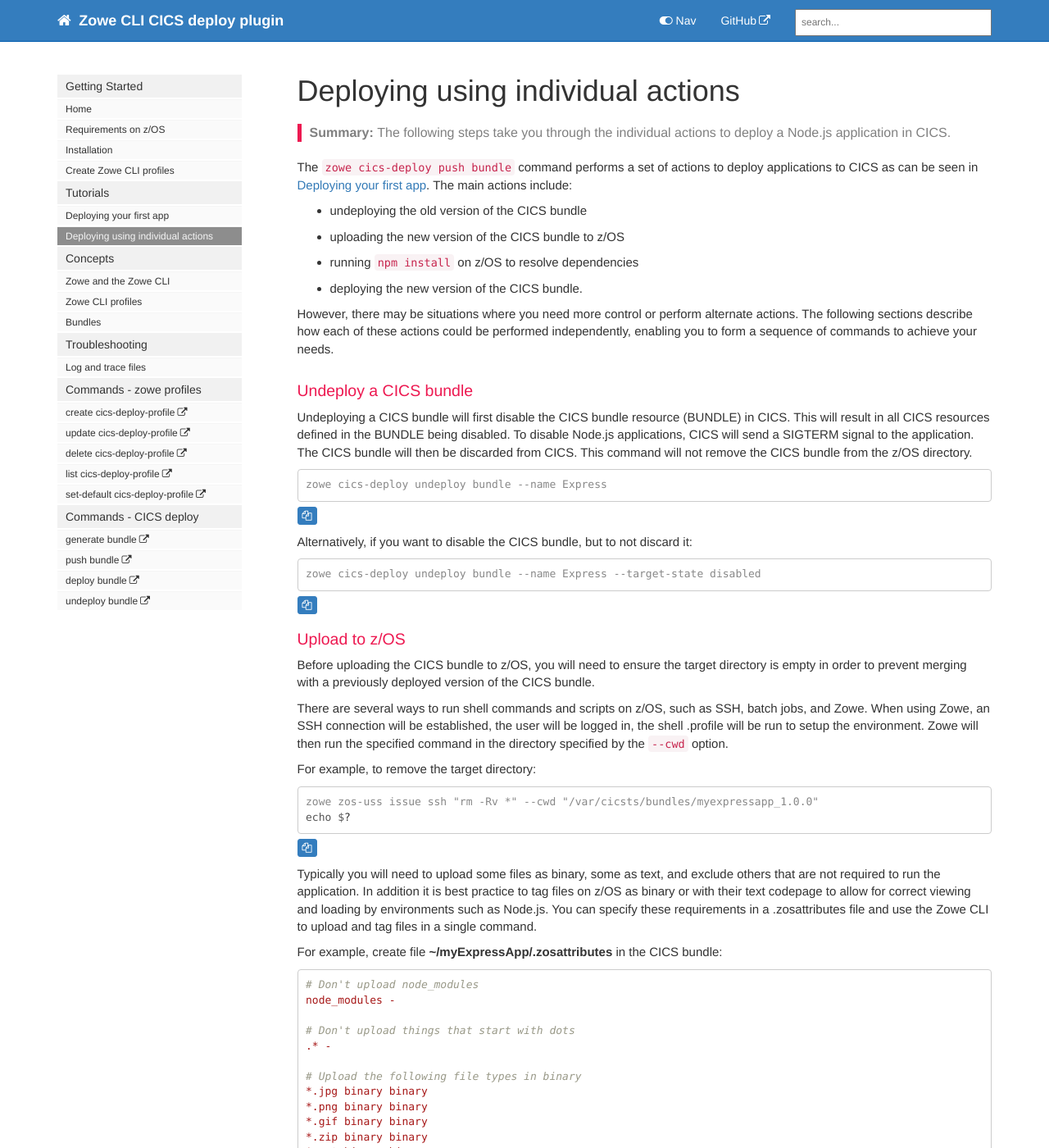
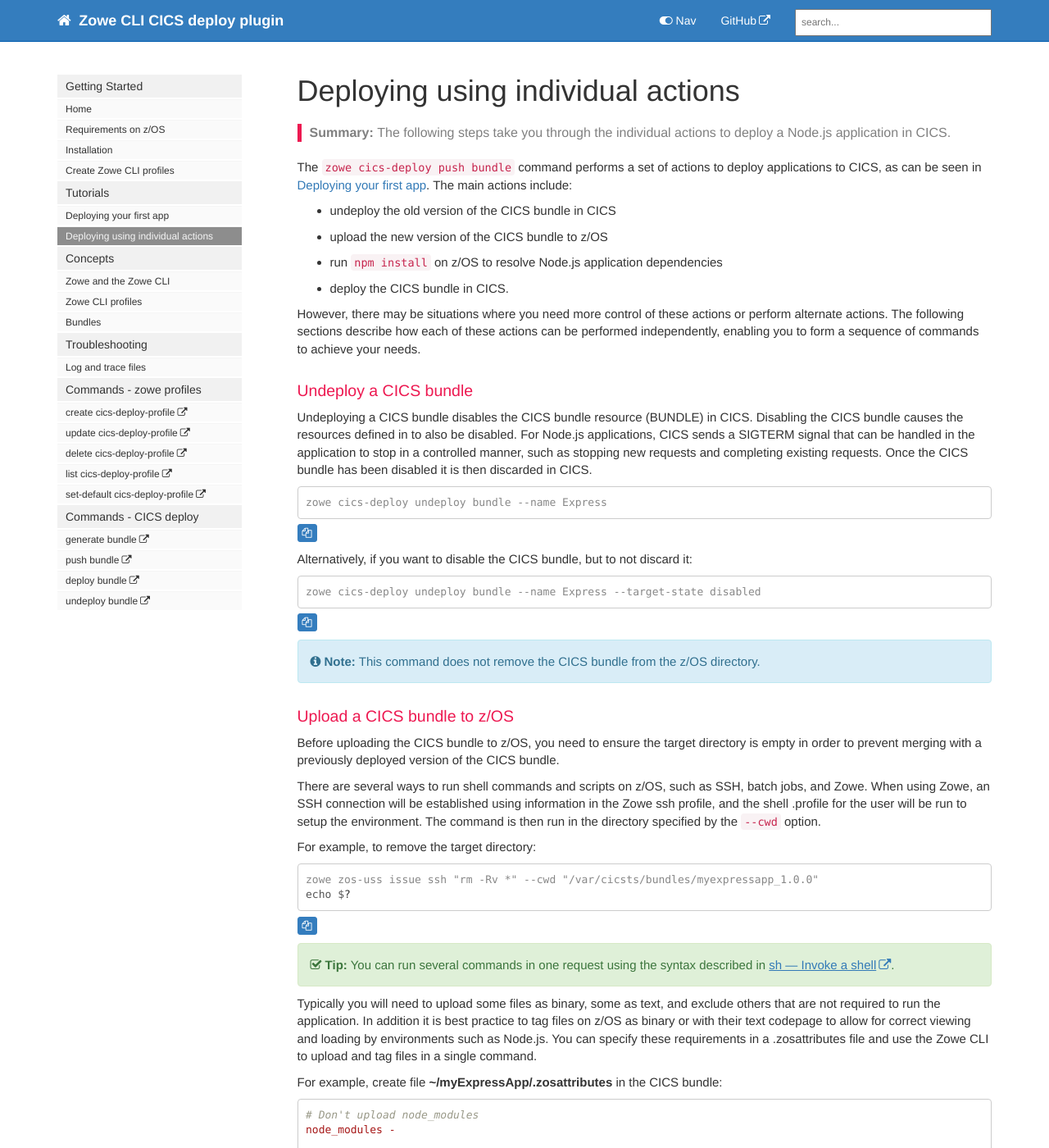
Before and after one commit to IBM/zowe-cli-cics-deploy-plugin, a Jekyll site: the page built from docs/pages/cdp/cdp-Deploying-using-individual-actions.md, in a window 1280 px wide and 1400 px high. Shown: the whole window at 82% size. Built offline with Jekyll 4.4.1, drawn with Linux system fonts in a browser that asks for light colours; nearby versions of some CDN libraries; comment, search, counter and statistics services are not loaded; some of the changed text lies outside the part shown.

Commit message:
Remove future tense

````diff
--- a/docs/pages/cdp/cdp-Deploying-using-individual-actions.md
+++ b/docs/pages/cdp/cdp-Deploying-using-individual-actions.md
@@ -9,18 +9,18 @@ folder: cdp
 toc: false
 ---
 
-The `zowe cics-deploy push bundle` command performs a set of actions to deploy applications to CICS as can be seen in [Deploying your first app](cdp-cdp-Deploying-your-first-app). The main actions include:
+The `zowe cics-deploy push bundle` command performs a set of actions to deploy applications to CICS, as can be seen in [Deploying your first app](cdp-cdp-Deploying-your-first-app). The main actions include:
 
-* undeploying the old version of the CICS bundle
-* uploading the new version of the CICS bundle to z/OS
-* running `npm install` on z/OS to resolve dependencies
-* deploying the new version of the CICS bundle.
+* undeploy the old version of the CICS bundle in CICS
+* upload the new version of the CICS bundle to z/OS
+* run `npm install` on z/OS to resolve Node.js application dependencies
+* deploy the CICS bundle in CICS.
 
-However, there may be situations where you need more control or perform alternate actions. The following sections describe how each of these actions could be performed independently, enabling you to form a sequence of commands to achieve your needs.
+However, there may be situations where you need more control of these actions or perform alternate actions. The following sections describe how each of these actions can be performed independently, enabling you to form a sequence of commands to achieve your needs.
 
 ### Undeploy a CICS bundle
 
-Undeploying a CICS bundle will first disable the CICS bundle resource (BUNDLE) in CICS. This will result in all CICS resources defined in the BUNDLE being disabled. To disable Node.js applications, CICS will send a SIGTERM signal to the application. The CICS bundle will then be discarded from CICS. This command will not remove the CICS bundle from the z/OS directory.
+Undeploying a CICS bundle disables the CICS bundle resource (BUNDLE) in CICS. Disabling the CICS bundle causes the resources defined in to also be disabled. For Node.js applications, CICS sends a SIGTERM signal that can be handled in the application to stop in a controlled manner, such as stopping new requests and completing existing requests. Once the CICS bundle has been disabled it is then discarded in CICS.
 
 ```console
 zowe cics-deploy undeploy bundle --name Express
@@ -32,11 +32,13 @@ Alternatively, if you want to disable the CICS bundle, but to not discard it:
 zowe cics-deploy undeploy bundle --name Express --target-state disabled
 ```
 
-### Upload to z/OS
+{% include note.html content="This command does not remove the CICS bundle from the z/OS directory." %}
 
-Before uploading the CICS bundle to z/OS, you will need to ensure the target directory is empty in order to prevent merging with a previously deployed version of the CICS bundle.
+### Upload a CICS bundle to z/OS
 
-There are several ways to run shell commands and scripts on z/OS, such as SSH, batch jobs, and Zowe. When using Zowe, an SSH connection will be established, the user will be logged in, the shell .profile will be run to setup the environment. Zowe will then run the specified command in the directory specified by the `--cwd` option.
+Before uploading the CICS bundle to z/OS, you need to ensure the target directory is empty in order to prevent merging with a previously deployed version of the CICS bundle.
+
+There are several ways to run shell commands and scripts on z/OS, such as SSH, batch jobs, and Zowe. When using Zowe, an SSH connection will be established using information in the Zowe ssh profile, and the shell .profile for the user will be run to setup the environment. The command is then run in the directory specified by the `--cwd` option.
 
 For example, to remove the target directory:
 
@@ -44,6 +46,8 @@ For example, to remove the target directory:
 zowe zos-uss issue ssh "rm -Rv *" --cwd "/var/cicsts/bundles/myexpressapp_1.0.0"
 echo $?
 ```
+
+{% include tip.html content="You can run several commands in one request using the syntax described in [sh — Invoke a shell](https://www.ibm.com/support/knowledgecenter/en/SSLTBW_2.3.0/com.ibm.zos.v2r3.bpxa500/sh.htm)." %}
 
 Typically you will need to upload some files as binary, some as text, and exclude others that are not required to run the application. In addition it is best practice to tag files on z/OS as binary or with their text codepage to allow for correct viewing and loading by environments such as Node.js. You can specify these requirements in a .zosattributes file and use the Zowe CLI to upload and tag files in a single command.
 
@@ -76,9 +80,9 @@ Then upload the CICS bundle to z/OS:
 zowe zos-files upload dir-to-uss ~/myExpressApp/ /var/cicsts/bundles/myexpressapp_1.0.0 --recursive --attributes ~/myExpressApp/.zosattributes
 ```
 
-### Run npm install on z/OS
+### Run npm on z/OS
 
-A Node.js application will typically depend on packages that are described in `package.json`. The dependencies can be installed by running `npm install`. For example:
+A Node.js application typically depends on packages that are described in `package.json`. The dependencies can be installed by running `npm install` in the z/os directory containing `package.json`, for example:
 
 ```console
 zowe zos-uss issue ssh "npm install" --cwd "/var/cicsts/bundles/myexpressapp_1.0.0"
@@ -86,14 +90,14 @@ zowe zos-uss issue ssh "npm install" --cwd "/var/cicsts/bundles/myexpressapp_1.0
 
 ### Deploy a CICS bundle
 
-Deploying a CICS bundle will define a CICS bundle resource (BUNDLE), then install it, and finally enable it. When the CICS bundle is enabled, the Node.js application is started. For example:
+Deploying a CICS bundle defines a CICS bundle resource (BUNDLE), then installs it, and finally enables it. When the CICS bundle is enabled, the Node.js application is started. For example:
 
 ```console
 zowe cics-deploy deploy bundle --name Express --bundledir /var/cicsts/bundles/myexpressapp_1.0.0
 ```
 
-Alternatively, to define and install the BUNDLE but to not enable it:
+Alternatively, to define and install the BUNDLE but not enable it:
 
 ```console
-zowe cics-deploy deploy bundle --name Express --target-state disabled
+zowe cics-deploy deploy bundle --name Express --bundledir /var/cicsts/bundles/myexpressapp_1.0.0 --target-state disabled
 ```
````
